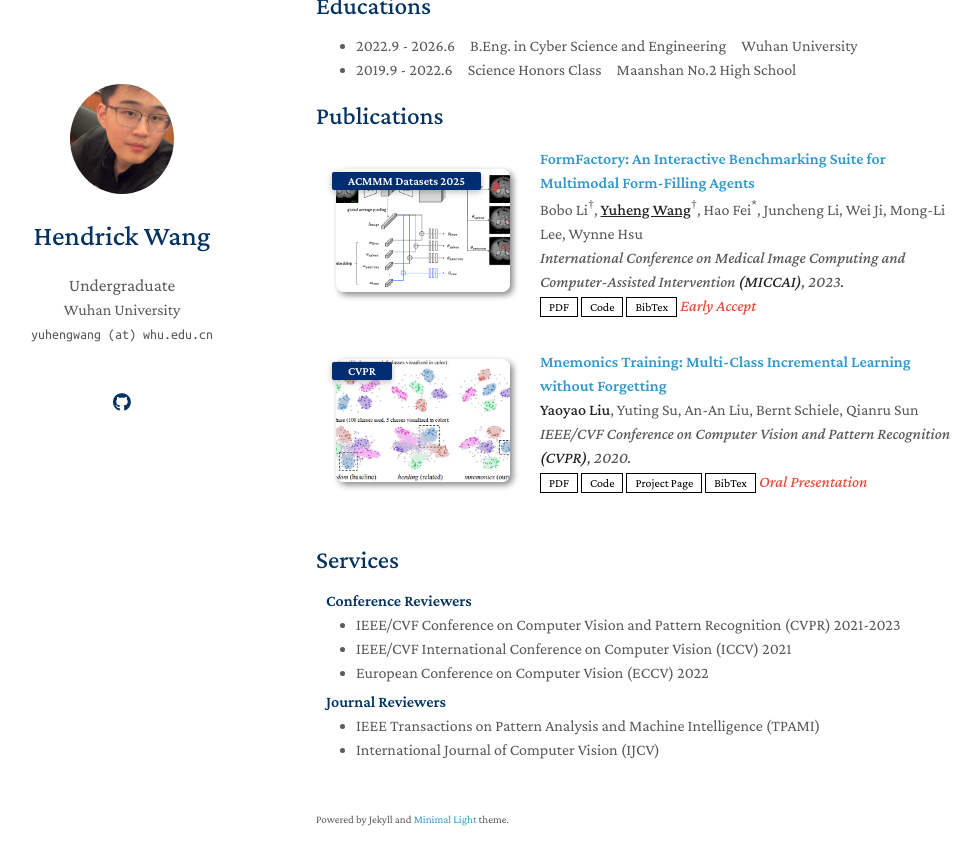
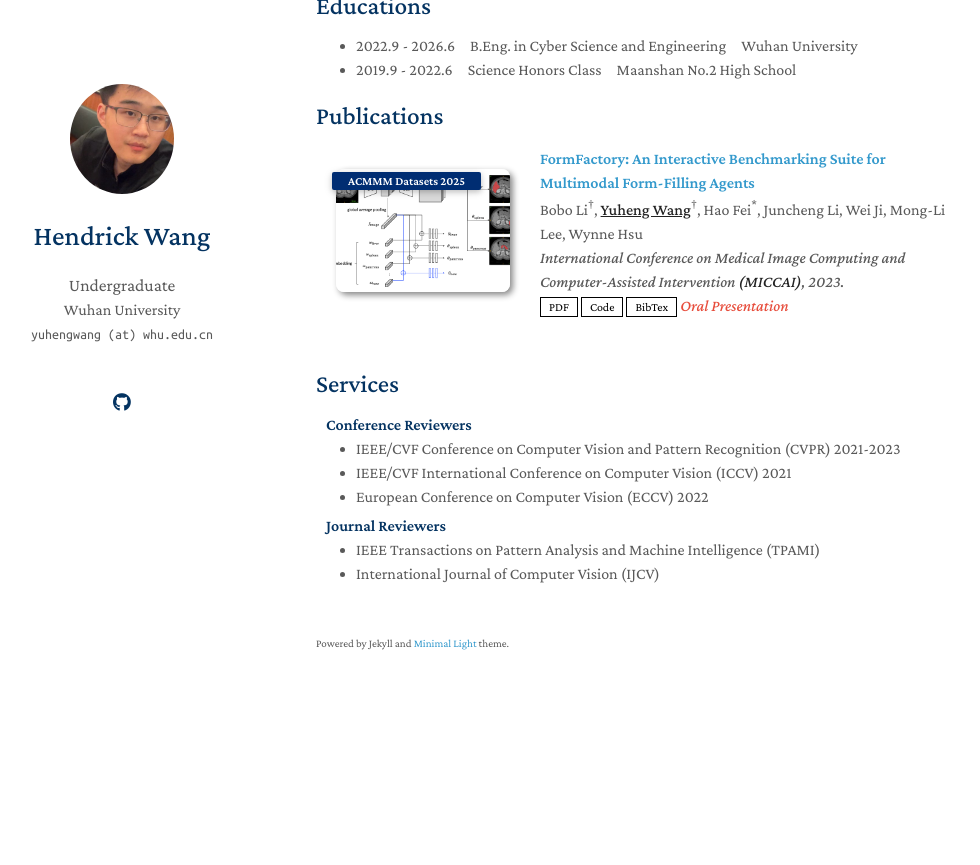
Before and after one commit to hendrick-wang/hendrick-wang.github.io, a Jekyll site: the page built from index.md, in a window 1280 px wide and 900 px high, scrolled down 853 px. Shown: the top 865 px of the window, without its empty margins (154-1134 px from the left). Built offline with Jekyll 4.4.1, drawn with Linux system fonts in a browser that asks for light colours; a style sheet for code colours, icons or effects is not loaded; after the commit the page ends 1577 px from its top, so only the background shows below that.

Commit message:
formfactory

```diff
--- a/_data/publications.yml
+++ b/_data/publications.yml
@@ -8,15 +8,4 @@
     code: https://github.com/MrGiovanni/ContinualLearning
     bibtex: https://bib.yliu.me/MICCAI23.txt
     image: ./assets/img/teaser_example_2.png
-    notes: Early Accept
-
-  - title: "Mnemonics Training: Multi-Class Incremental Learning without Forgetting"
-    authors: <strong>Yaoyao Liu</strong>, Yuting Su, An-An Liu, Bernt Schiele, Qianru Sun
-    conference_short: CVPR
-    conference: IEEE/CVF Conference on Computer Vision and Pattern Recognition <strong>(CVPR)</strong>, 2020.
-    pdf: https://arxiv.org/pdf/2002.10211.pdf
-    code: https://github.com/yaoyao-liu/class-incremental-learning/tree/main/mnemonics-training
-    page: https://class-il.mpi-inf.mpg.de/mnemonics/
-    bibtex: https://class-il.mpi-inf.mpg.de/mnemonics/
     notes: Oral Presentation
-    image: ./assets/img/teaser_example.png
```
